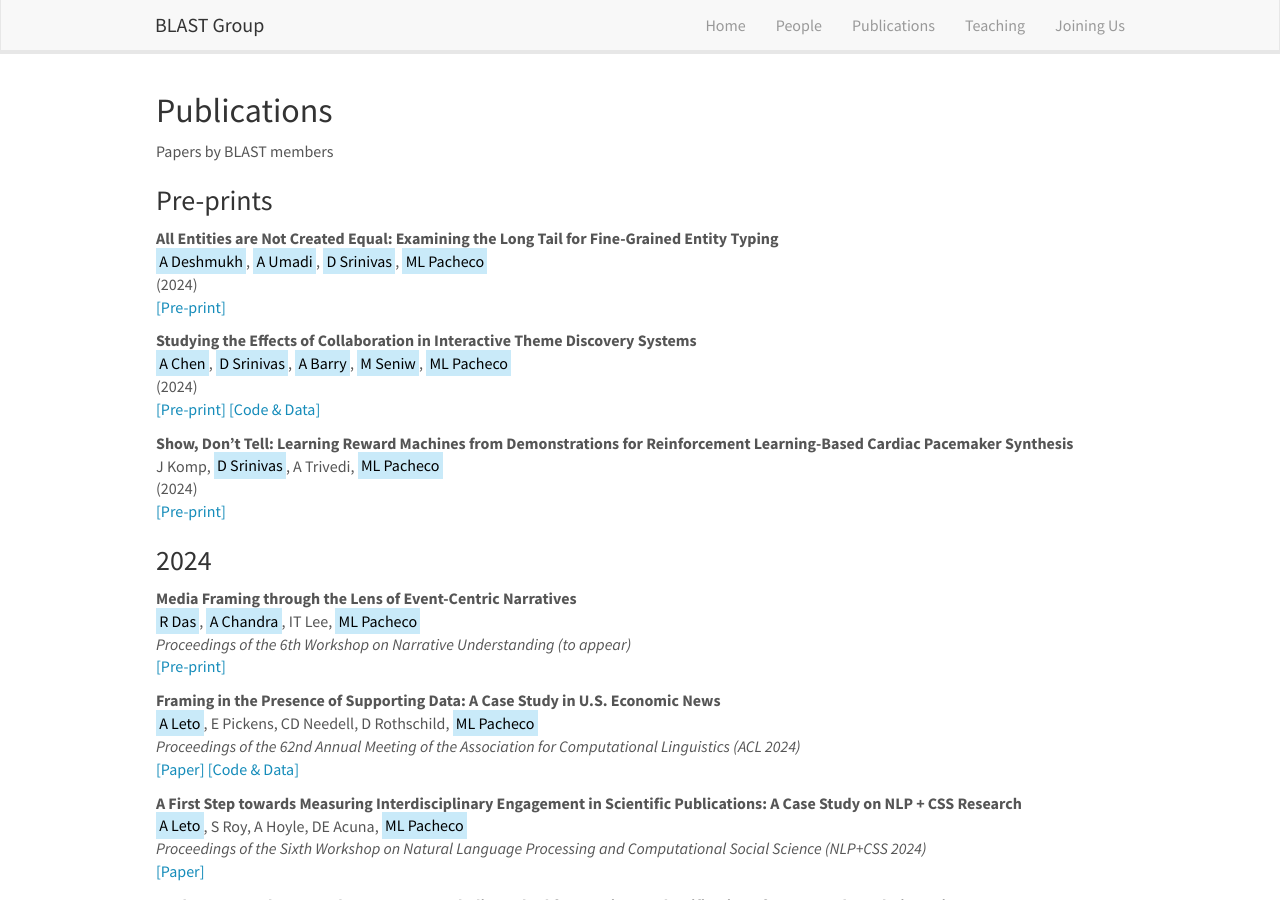
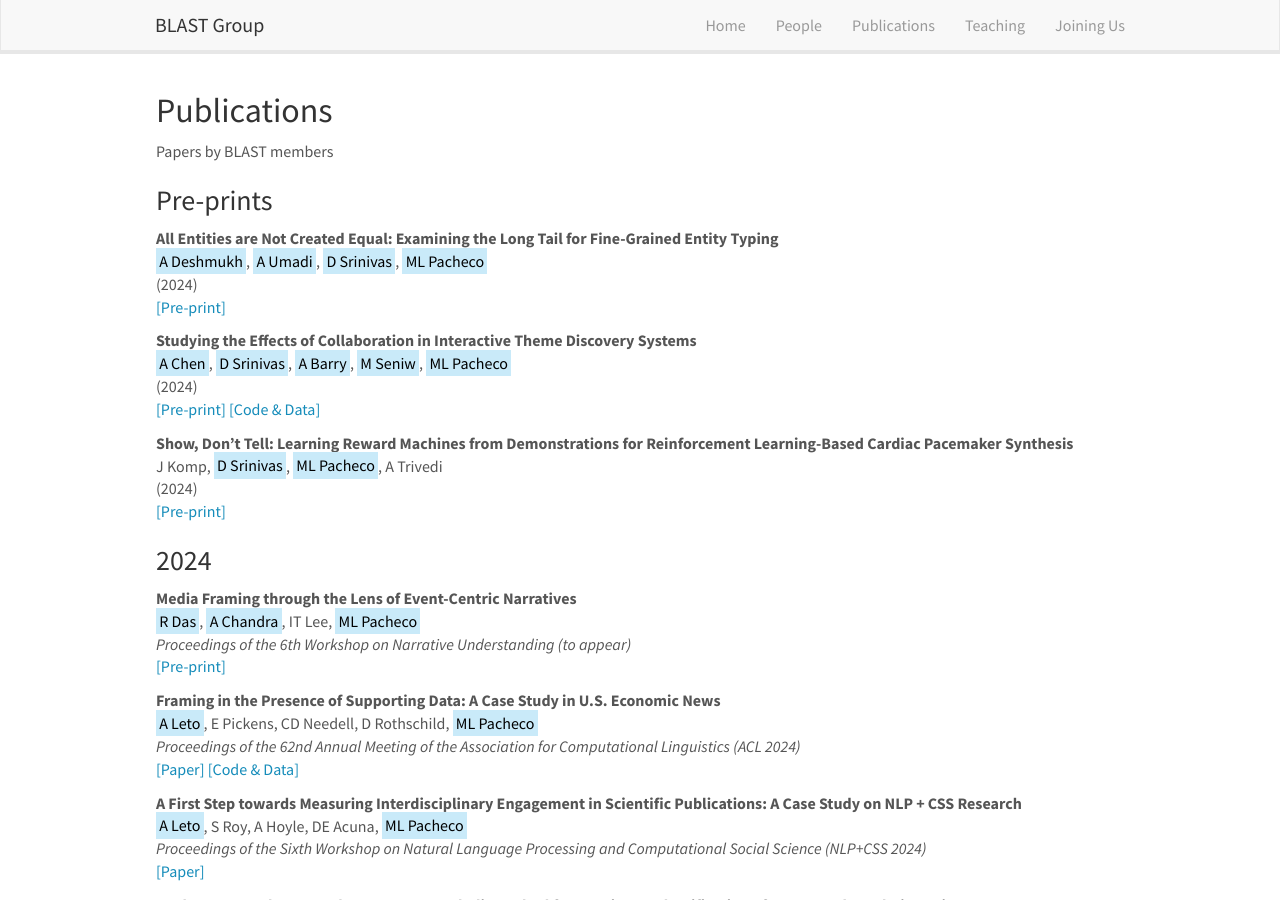
Before and after one commit to blast-cu/blast-cu.github.io, a Jekyll site: the page built from _pages/publications.md, in a window 1280 px wide and 900 px high. Built offline with Jekyll 4.4.1, drawn with Linux system fonts in a browser that asks for light colours; nearby versions of some CDN libraries.

```diff
--- a/_data/publist_preprint.yml
+++ b/_data/publist_preprint.yml
@@ -18,7 +18,7 @@
   year: 2024
 
 - title: "Show, Don't Tell: Learning Reward Machines from Demonstrations for Reinforcement Learning-Based Cardiac Pacemaker Synthesis"
-  authors: J Komp, <mark>D Srinivas</mark>, A Trivedi, <mark>ML Pacheco</mark>
+  authors: J Komp, <mark>D Srinivas</mark>, <mark>ML Pacheco</mark>, A Trivedi
   highlight: 0
   link:
     url: https://arxiv.org/abs/2411.01750
```
